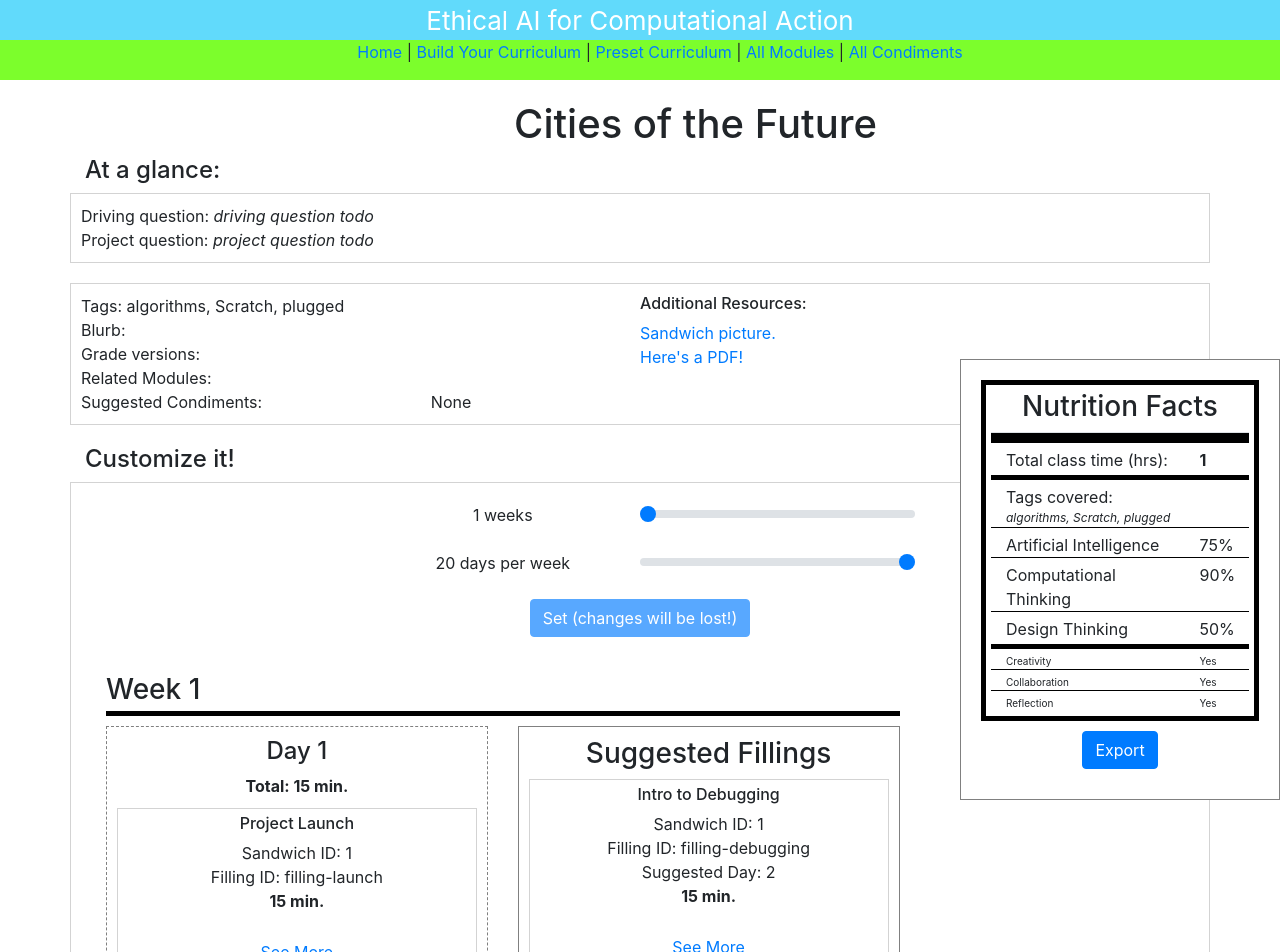
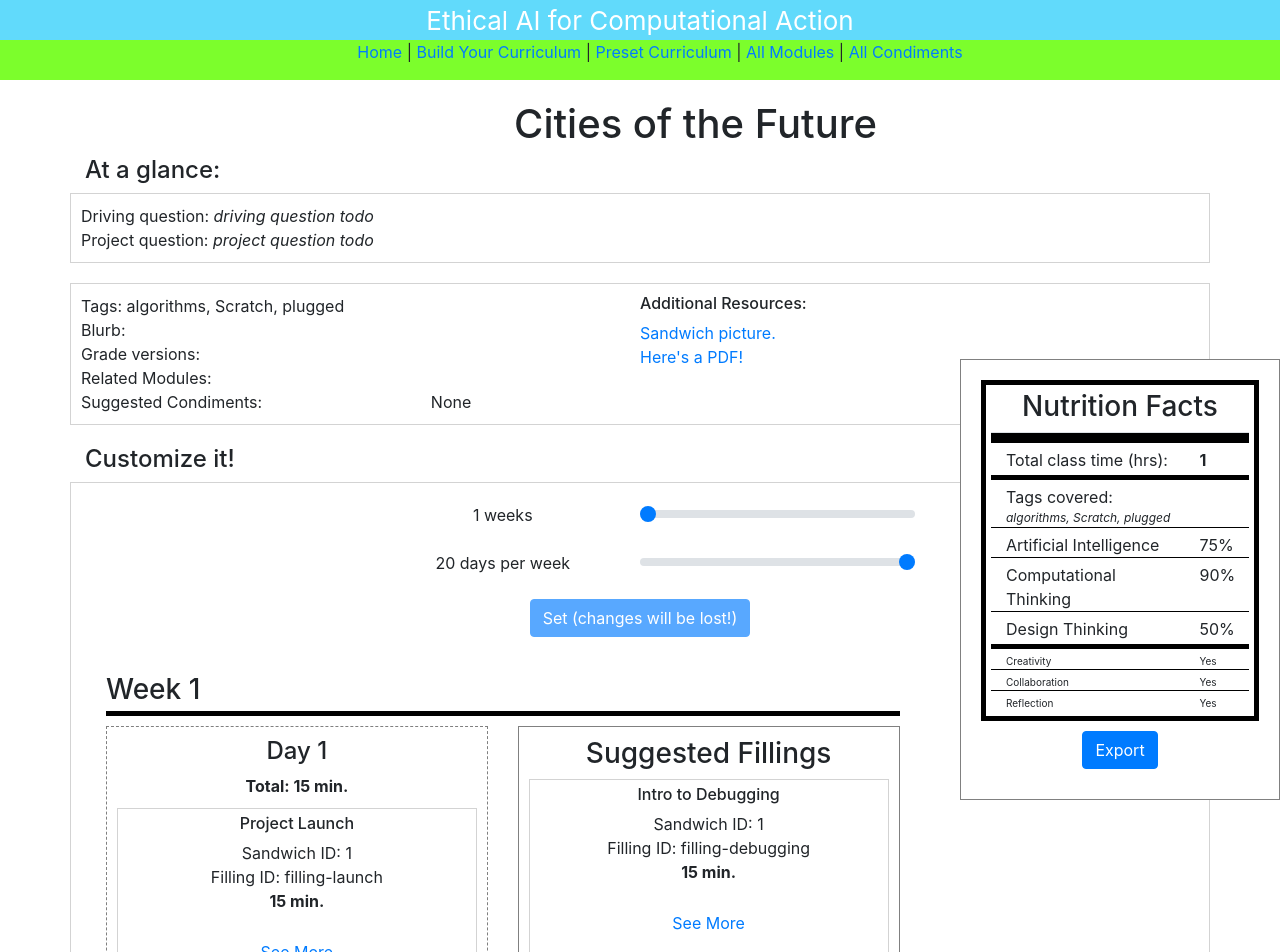
Before and after one commit to brandonwang15/meng-sandwich-app, a React (Create React App) app in the folder client/: page /sandwich/1 in a window 1280 px wide. Shown: the top 952 px of the page. Built offline with nearby package versions, Linux system fonts and the light colour scheme.

Commit message:
Minor UI tweaks.

```diff
--- a/client/src/components/modules/sandwich-builder-v2/FillingBankEntry.js
+++ b/client/src/components/modules/sandwich-builder-v2/FillingBankEntry.js
@@ -43,9 +43,6 @@ class FillingBankEntry extends React.Component {
                         <div>
                             Filling ID: {this.props.fillingID}
                         </div>
-                        <div>
-                            Suggested Day: {filling.suggestedDay}
-                        </div>
                         <b>
                             {filling.duration + " min."}
                         </b>
--- a/client/src/components/pages/SandwichExportPage.js
+++ b/client/src/components/pages/SandwichExportPage.js
@@ -132,10 +132,10 @@ class SandwichExportPage extends React.Component {
 
                                 return <ExportedContent key={key} className="row">
                                     <ExportedContentDescription className="col-4">
-                                        {key}
+                                        {key+":"}
                                     </ExportedContentDescription>
                                     <LinkTextField className="col">
-                                        {value}
+                                        <a href={value} target="_blank">{value}</a>
                                     </LinkTextField>
                                 </ExportedContent>
                             })
```
